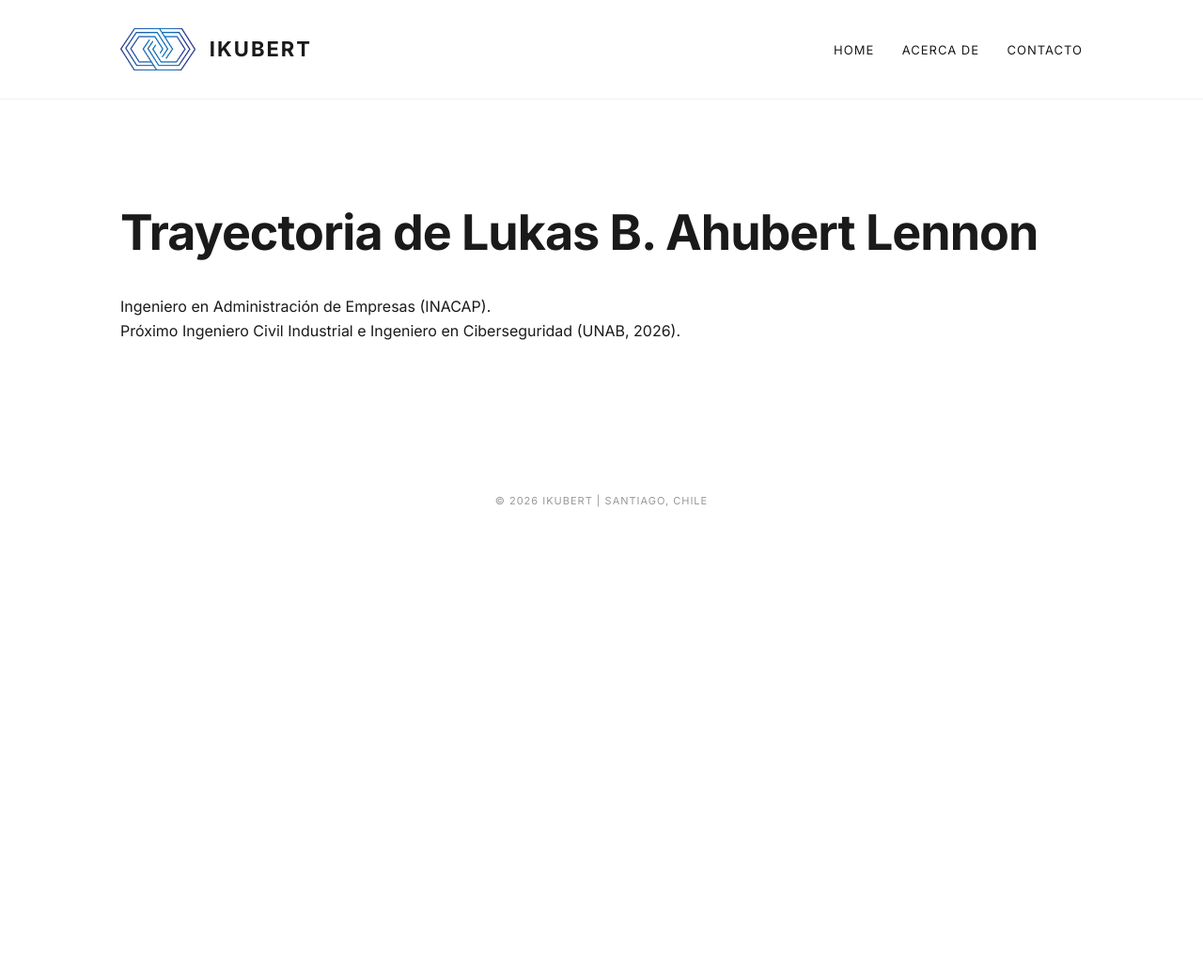
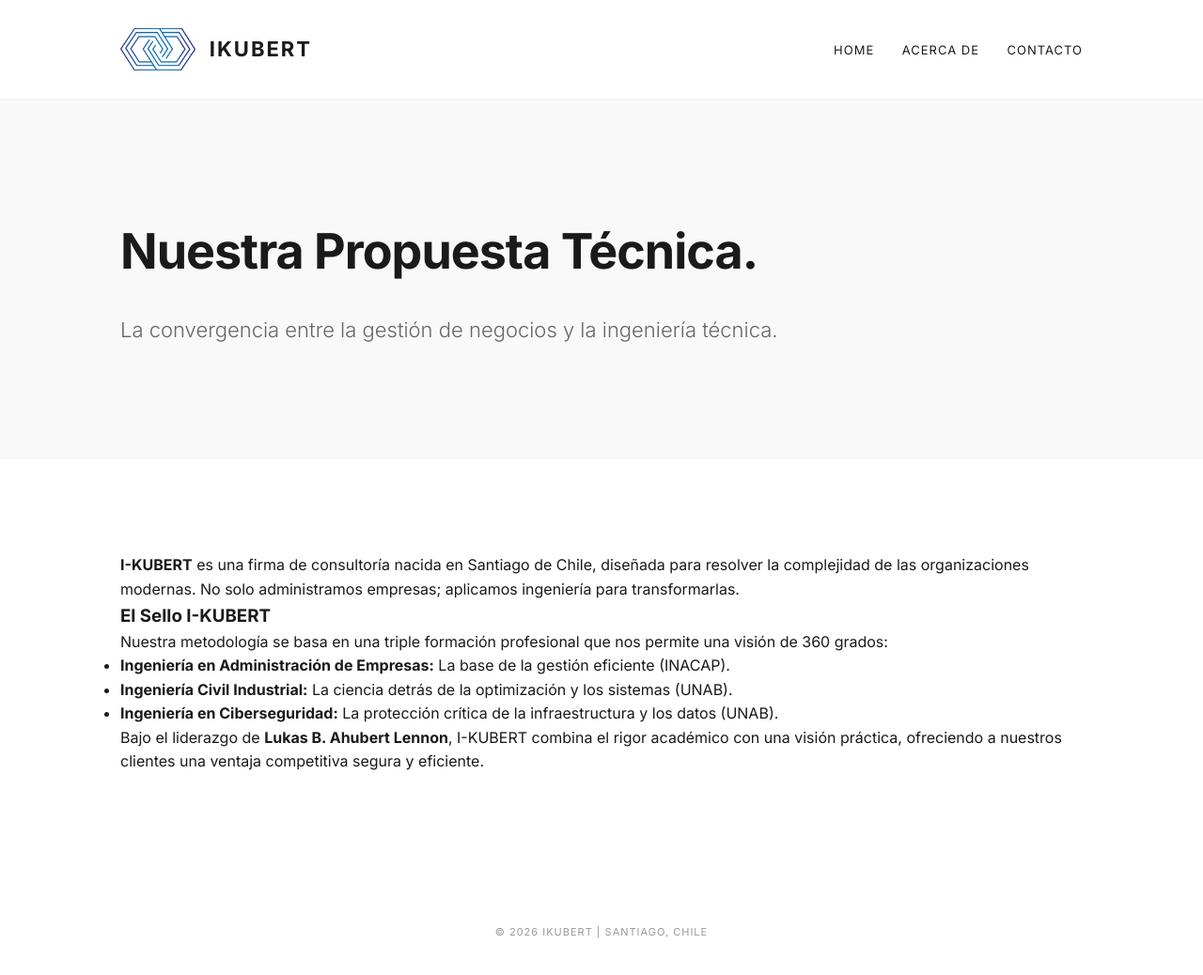
Before and after one commit to IKUBERT/ikubert.github.io, a Jekyll site: the page built from acerca.html, in a window 1280 px wide and 1062 px high. Shown: the top 1038 px of the window at 94% size. Built offline with Jekyll 4.4.1, drawn with Linux system fonts in a browser that asks for light colours.

Commit message:
Revise 'Acerca de' to 'Sobre I-KUBERT' and enhance content
Updated the title and added content about I-KUBERT's technical proposal and methodology.

```diff
--- a/acerca.html
+++ b/acerca.html
@@ -1,9 +1,22 @@
 ---
 layout: default
-title: Acerca de
+title: Sobre I-KUBERT
 ---
+<header>
+    <h1>Nuestra Propuesta Técnica.</h1>
+    <p class="hero-p">La convergencia entre la gestión de negocios y la ingeniería técnica.</p>
+</header>
+
 <div class="section">
-    <h1>Trayectoria de Lukas B. Ahubert Lennon</h1>
-    <p>Ingeniero en Administración de Empresas (INACAP).</p>
-    <p>Próximo Ingeniero Civil Industrial e Ingeniero en Ciberseguridad (UNAB, 2026).</p>
+    <p><strong>I-KUBERT</strong> es una firma de consultoría nacida en Santiago de Chile, diseñada para resolver la complejidad de las organizaciones modernas. No solo administramos empresas; aplicamos ingeniería para transformarlas.</p>
+
+    <h3>El Sello I-KUBERT</h3>
+    <p>Nuestra metodología se basa en una triple formación profesional que nos permite una visión de 360 grados:</p>
+    <ul>
+        <li><strong>Ingeniería en Administración de Empresas:</strong> La base de la gestión eficiente (INACAP).</li>
+        <li><strong>Ingeniería Civil Industrial:</strong> La ciencia detrás de la optimización y los sistemas (UNAB).</li>
+        <li><strong>Ingeniería en Ciberseguridad:</strong> La protección crítica de la infraestructura y los datos (UNAB).</li>
+    </ul>
+
+    <p>Bajo el liderazgo de <strong>Lukas B. Ahubert Lennon</strong>, I-KUBERT combina el rigor académico con una visión práctica, ofreciendo a nuestros clientes una ventaja competitiva segura y eficiente.</p>
 </div>
```
